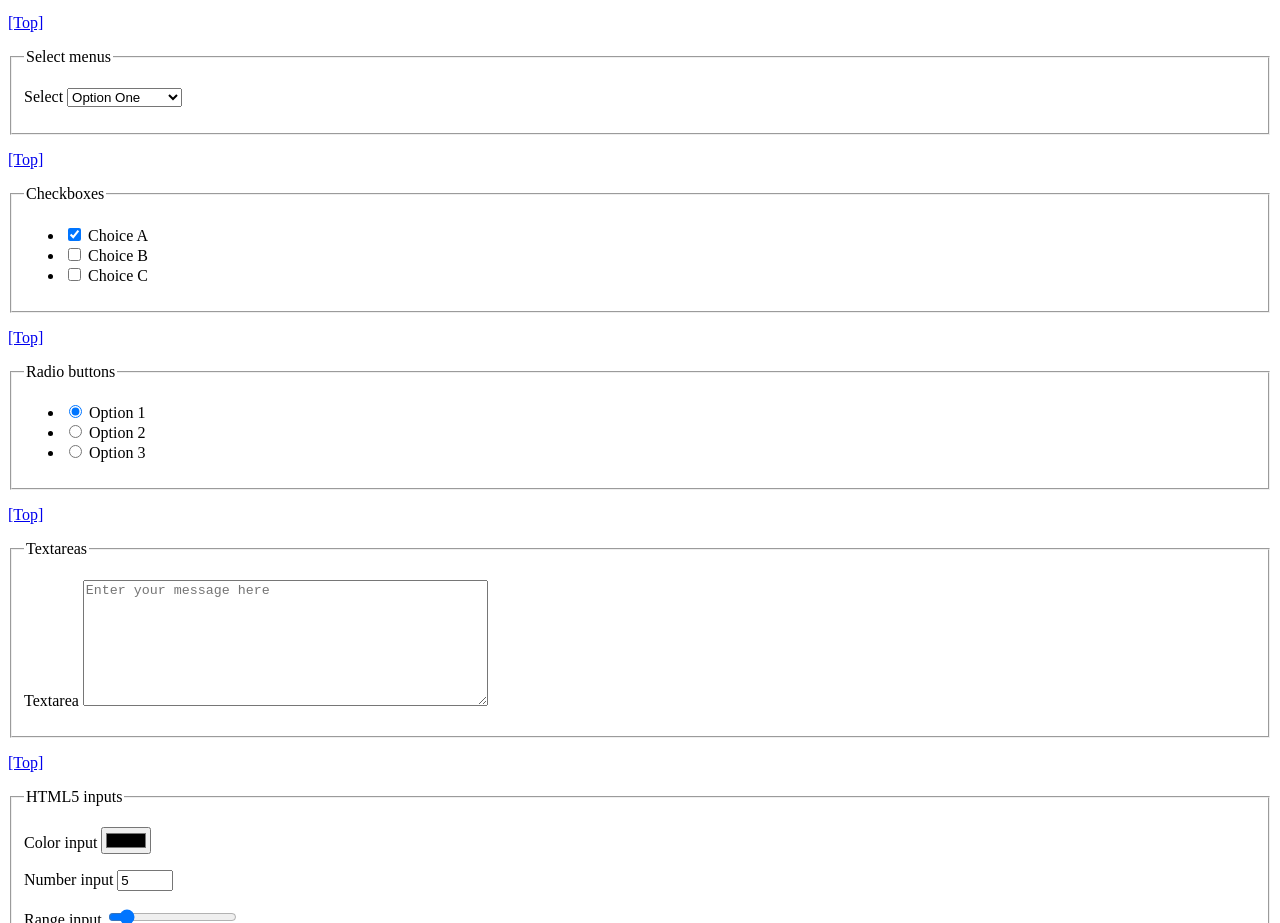
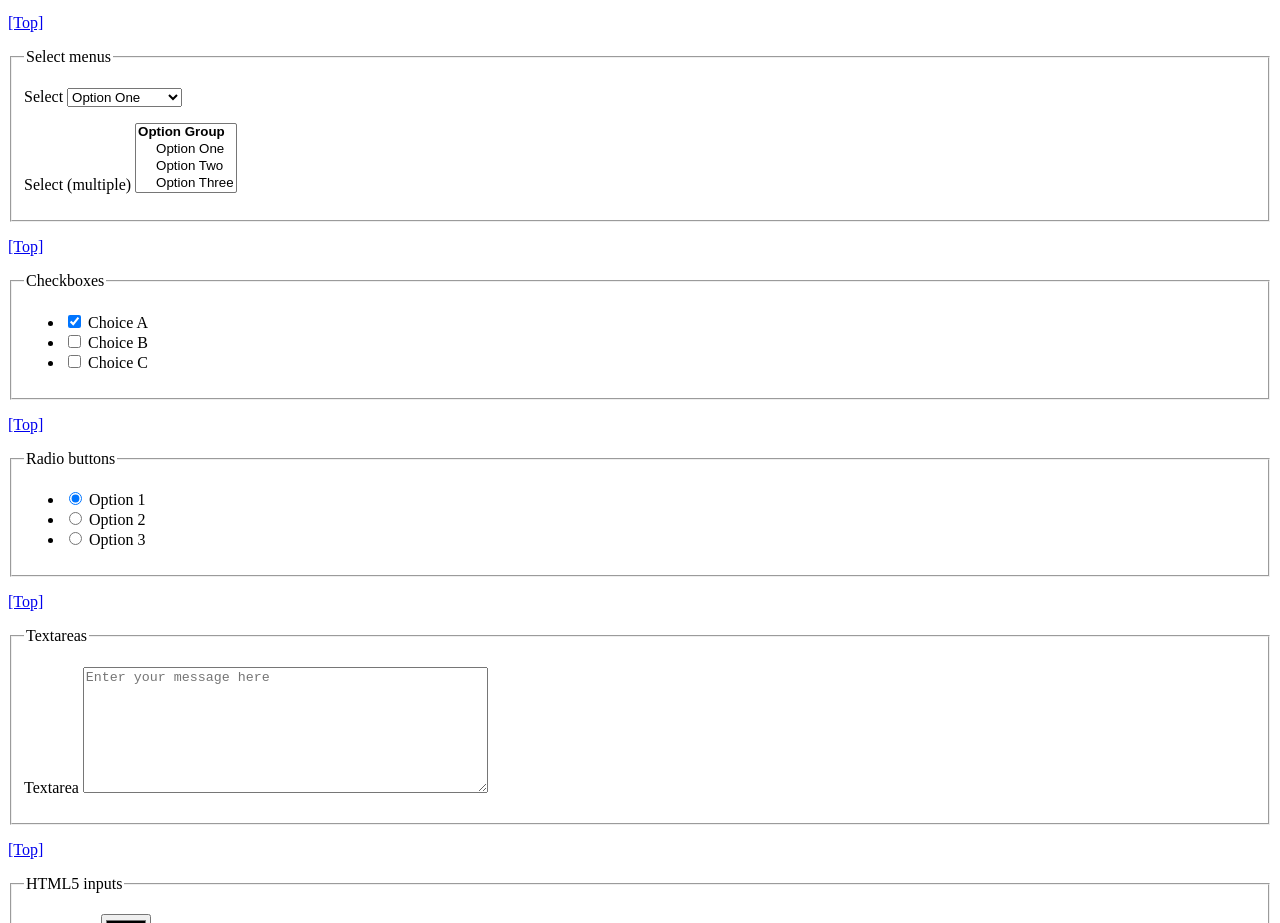
Before and after one commit to cbracco/html5-test-page, a website: page index.html in a window 1280 px wide. Shown: the part 6881-7804 px from the top of the page. Drawn offline with Linux system fonts and the light colour scheme.

Commit message:
add multiple select

```diff
--- a/index.html
+++ b/index.html
@@ -335,6 +335,16 @@
                   </optgroup>
                 </select>
               </p>
+              <p>
+                <label for="select_multiple">Select (multiple)</label>
+                <select id="select_multiple" multiple="multiple">
+                  <optgroup label="Option Group">
+                    <option>Option One</option>
+                    <option>Option Two</option>
+                    <option>Option Three</option>
+                  </optgroup>
+                </select>
+              </p>
             </fieldset>
             <p><a href="#top">[Top]</a></p>
             <fieldset id="forms__checkbox">
```
